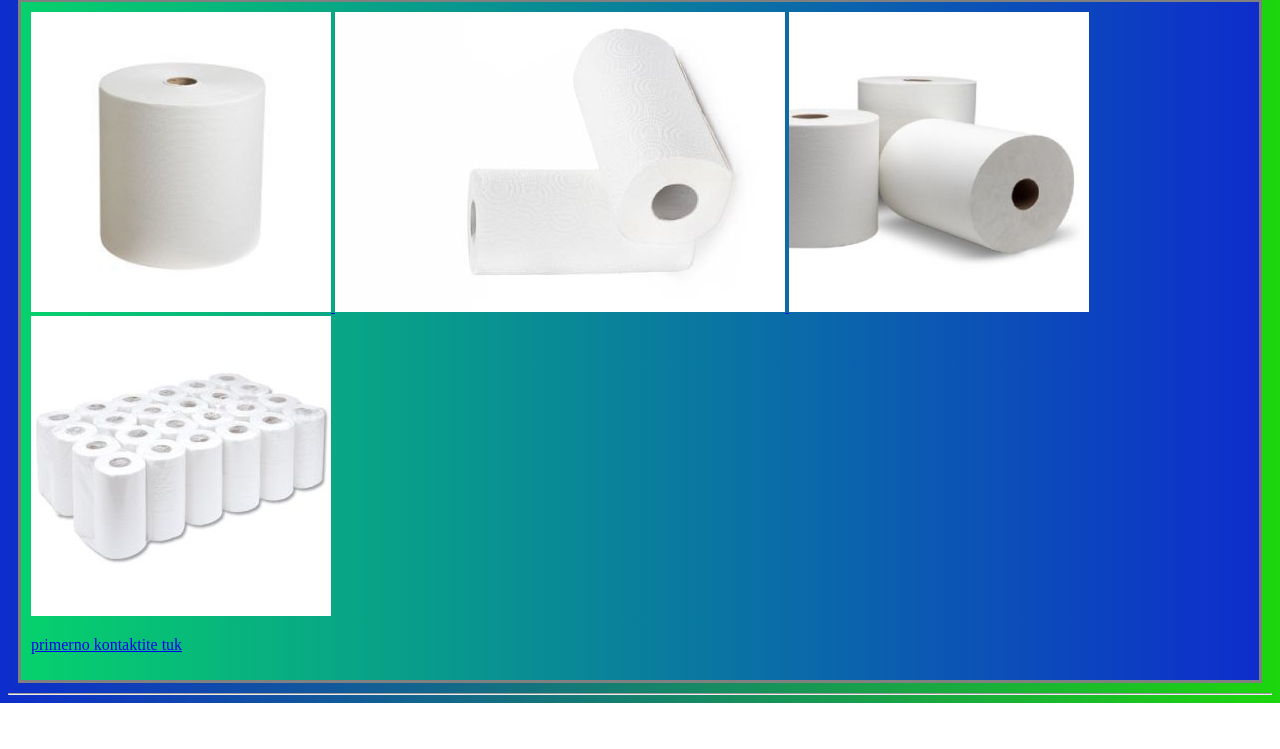
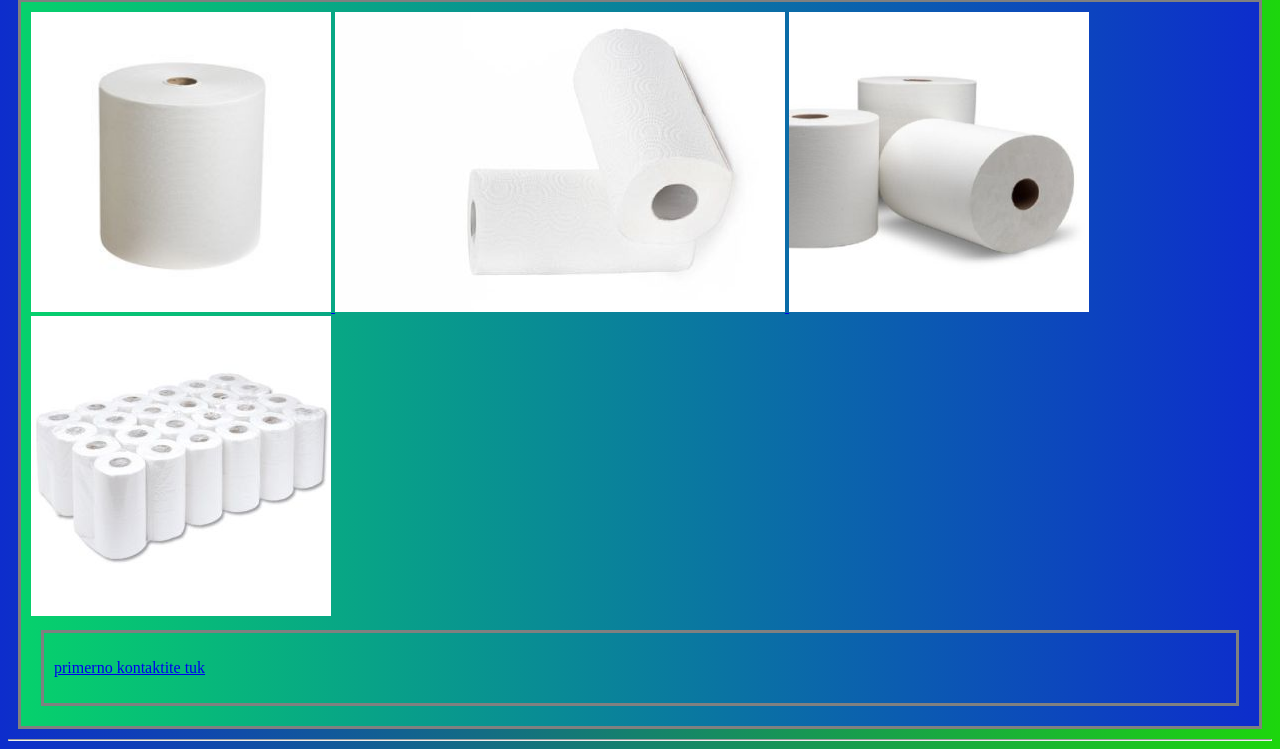
Before and after one commit to Dinamitrii/velinov, a Flask app: page /rollstp/ in a window 1280 px wide. Shown: the part 142-891 px from the top of the page. Before the commit the page ends 845 px from the top, so only its background shows below. Run offline with Flask 3, Linux system fonts and the light colour scheme.

Commit message:
From PyCharm some html/css training used

```diff
--- a/static/styles/napkins.css
+++ b/static/styles/napkins.css
@@ -16,9 +16,11 @@
 }
 
 
-p {
-
-    vertical-align: middle;
+.paragraph {
+    border-style: solid;
+    border-color: gray;
+    padding: 10px;
+    margin: 10px;
 }
 
 html {
--- a/templates/rollstp.html
+++ b/templates/rollstp.html
@@ -37,9 +37,9 @@
     <img src="/static/images/gallery/kitchen-roll-white-4-pack.jpg" alt="Kitchen Roll" width="300" height="300" />
     <img src="/static/images/gallery/tp-white-40.jpg" alt="Toilet Paper" width="300" height="300" />
 
-
+<div class="paragraph">
     <p>primerno kontaktite tuk</p>
-
+</div>
 
 </a>
 
```
